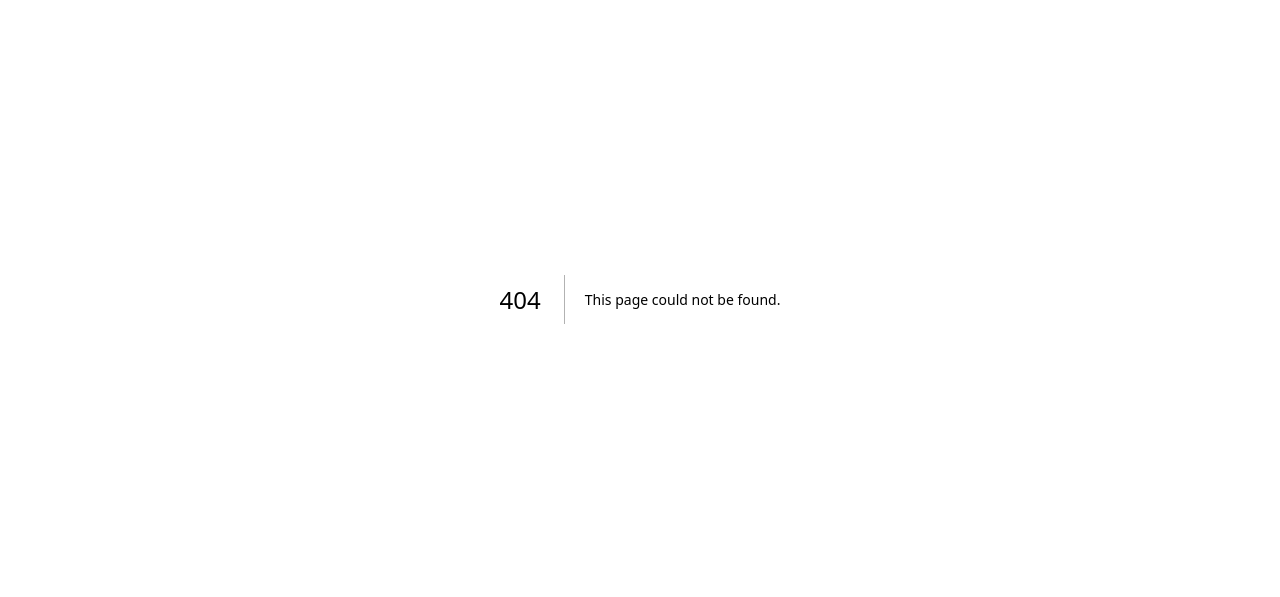
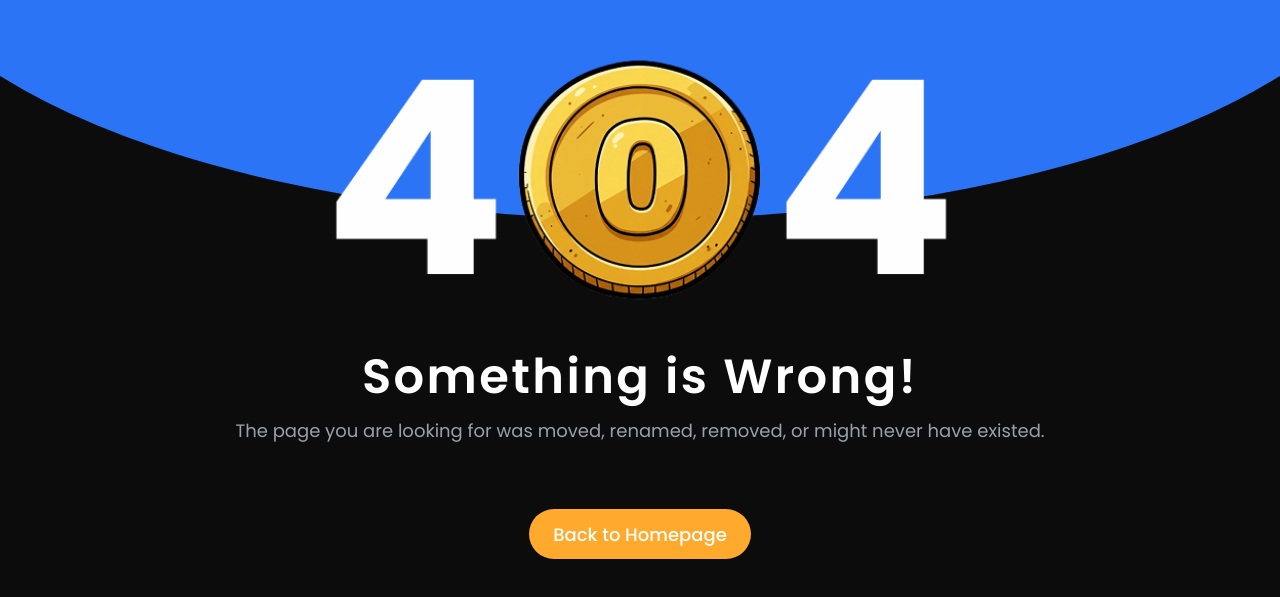
Before and after one commit to SamuelBajracharya/PersonalFinance-Frontend-FYP-, a Next.js app: page /404 in a window 1280 px wide. Before the commit this address had no page. Shown: the part 101-698 px from the top of the page. Built offline with nearby package versions, Linux system fonts and the light colour scheme.

Commit message:
Added a proper 404 not found page for every layout

```diff
--- /dev/null
+++ b/app/404/page.tsx
@@ -0,0 +1,44 @@
+import Image from "next/image";
+import Link from "next/link";
+
+export default function NotFound() {
+  return (
+    <div className="relative flex flex-col items-center justify-center min-h-screen text-textmain overflow-hidden">
+      {/* Blue curved background */}
+      <div
+        className="absolute top-0 left-0 w-full h-[40vh] bg-accent z-0"
+        style={{
+          clipPath: "ellipse(60% 100% at 50% 0%)",
+        }}
+      />
+      {/* Main 404 Image */}
+      <Image
+        src="/notfound.png"
+        alt="404 Not Found"
+        width={650}
+        height={650}
+        priority
+        className="relative z-10 mb-8"
+      />
+
+      {/* Text Section */}
+      <div className="relative text-center z-10 px-4">
+        <h1 className="text-2xl md:text-5xl font-semibold mb-4 tracking-wider">
+          Something is Wrong!
+        </h1>
+        <p className="text-gray-400 mb-16 text-lg">
+          The page you are looking for was moved, renamed, removed, or might
+          never have existed.
+        </p>
+
+        {/* Back Button */}
+        <Link
+          href="/"
+          className="bg-primary hover:bg-primary/80 font-medium h-[50px] text-lg px-6 py-3 rounded-full transition-colors duration-200 inline-block"
+        >
+          Back to Homepage
+        </Link>
+      </div>
+    </div>
+  );
+}
--- /dev/null
+++ b/app/[...not_found]/page.tsx
@@ -0,0 +1,5 @@
+import { notFound, redirect } from "next/navigation";
+
+export default function CatchAll() {
+  redirect("/404");
+}
--- /dev/null
+++ b/app/not-found.tsx
@@ -0,0 +1,9 @@
+import React from 'react'
+
+const NotFound = () => {
+  return (
+    <div>NotFound</div>
+  )
+}
+
+export default NotFound
```
Also changed, not shown: public/notfound.png (added).
